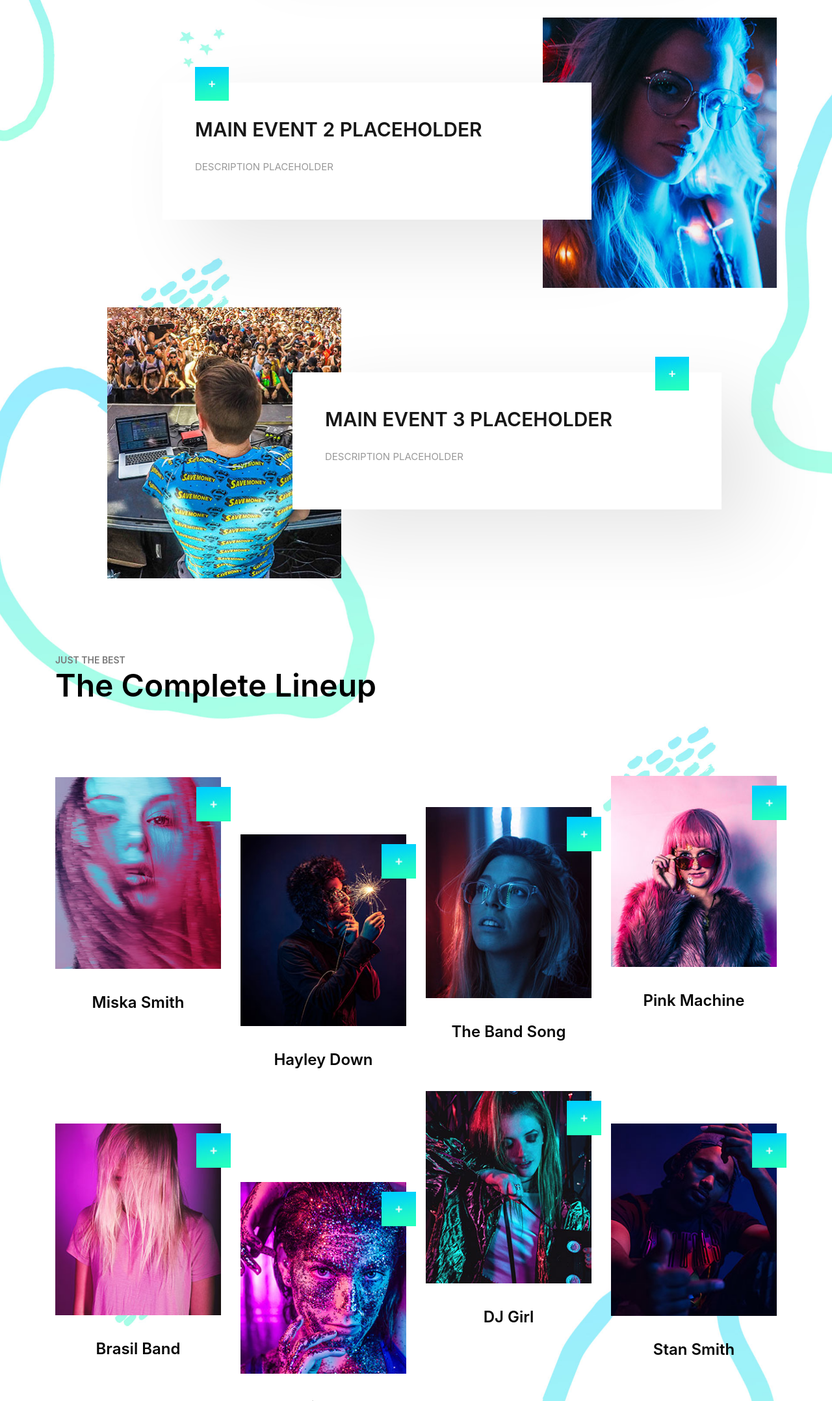
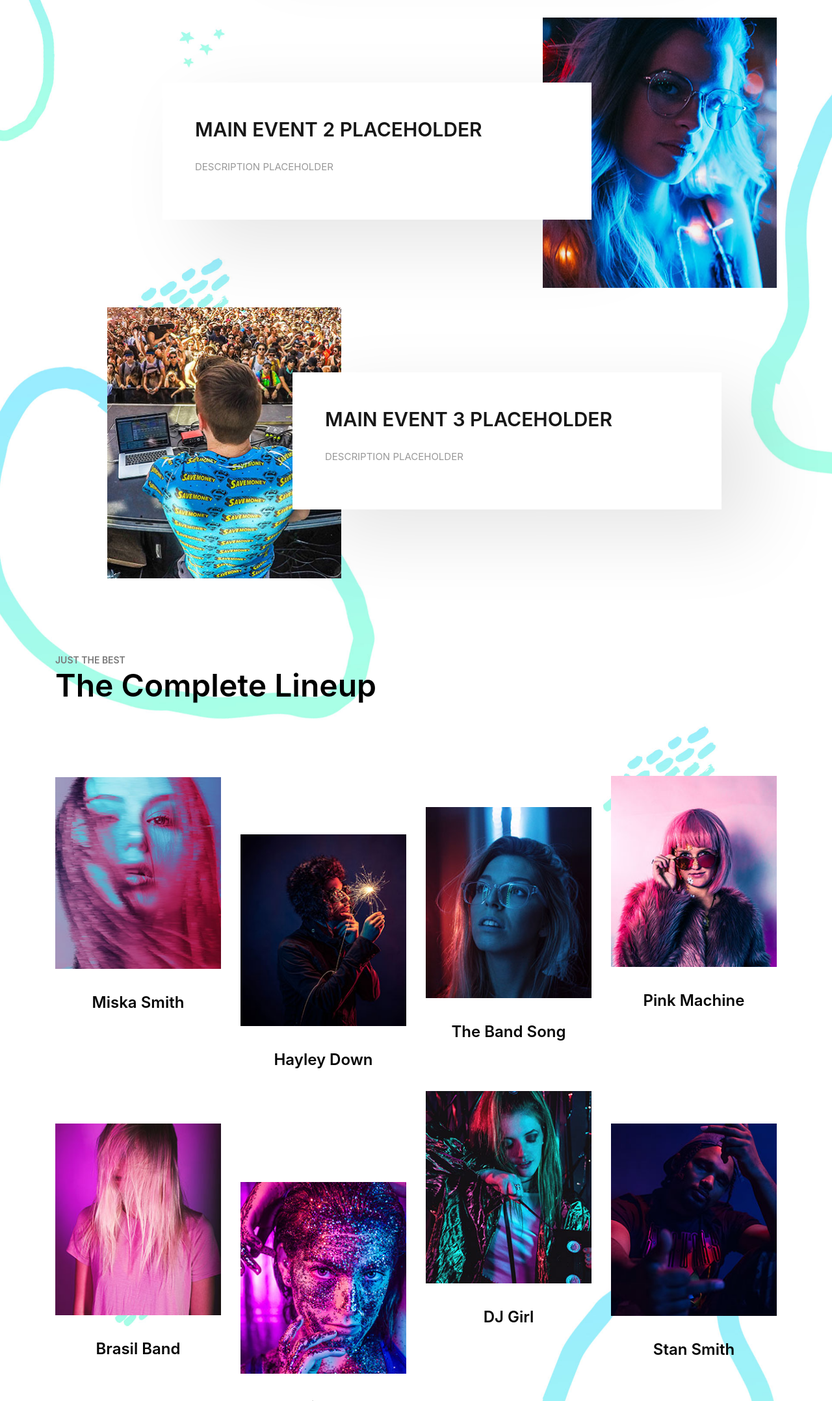
Before and after one commit to Aryan-Bhatt-pro/Infin8-Website, a website with bundled scripts: page sunfest-master/index.html in a window 1280 px wide. Shown: the part 1931-4087 px from the top of the page at 65% size. Built offline with nearby package versions, Linux system fonts and the light colour scheme.

Commit message:
removed boxlinks

```diff
--- a/sunfest-master/index.html
+++ b/sunfest-master/index.html
@@ -153,11 +153,6 @@
                                             <p>DESCRIPTION PLACEHOLDER</p>
                                         </div>
                                         <!-- entry-content -->
-
-                                        <div class="box-link ">
-                                            <a href=" "><img src="images/box.jpg " alt=" "></a>
-                                        </div>
-                                        <!-- box-link -->
                                     </div>
                                     <!-- lineup-artists-description-container -->
                                 </div>
@@ -183,10 +178,6 @@
                                         </div>
                                         <!-- entry-content -->
 
-                                        <div class="box-link ">
-                                            <a href="# "><img src="images/box.jpg " alt=" "></a>
-                                        </div>
-                                        <!-- box-link -->
                                     </div>
                                     <!-- lineup-artists-description-container -->
                                 </div>
@@ -217,10 +208,6 @@
                                         </div>
                                         <!-- entry-content -->
 
-                                        <div class="box-link ">
-                                            <a href="# "> <img src="images/box.jpg " alt=" "></a>
-                                        </div>
-                                        <!-- box-link -->
                                     </div>
                                     <!-- lineup-artists-description-container -->
                                 </div>
@@ -249,7 +236,6 @@
                             <div class="col-6 col-md-4 col-lg-3 artist-single ">
                                 <figure class="featured-image ">
                                     <a href="# "> <img src="images/image-1.jpg " alt=" "> </a>
-                                    <a href="# " class="box-link "> <img src="images/box.jpg " alt=" "> </a>
                                 </figure>
                                 <!-- featured-image -->
 
@@ -260,7 +246,6 @@
                             <div class="col-6 col-md-4 col-lg-3 artist-single ">
                                 <figure class="featured-image ">
                                     <a href="# "> <img src="images/image-2.jpg " alt=" "> </a>
-                                    <a href="# " class="box-link "> <img src="images/box.jpg " alt=" "> </a>
                                 </figure>
                                 <!-- featured-image -->
 
@@ -271,7 +256,6 @@
                             <div class="col-6 col-md-4 col-lg-3 artist-single ">
                                 <figure class="featured-image ">
                                     <a href="# "> <img src="images/image-3.jpg " alt=" "> </a>
-                                    <a href="# " class="box-link "> <img src="images/box.jpg " alt=" "> </a>
                                 </figure>
                                 <!-- featured-image -->
 
@@ -282,7 +266,6 @@
                             <div class="col-6 col-md-4 col-lg-3 artist-single ">
                                 <figure class="featured-image ">
                                     <a href="# "> <img src="images/image-4.jpg " alt=" "> </a>
-                                    <a href="# " class="box-link "> <img src="images/box.jpg " alt=" "> </a>
                                 </figure>
                                 <!-- featured-image -->
 
@@ -293,7 +276,6 @@
                             <div class="col-6 col-md-4 col-lg-3 artist-single ">
                                 <figure class="featured-image ">
                                     <a href="# "> <img src="images/image-5.jpg " alt=" "> </a>
-                                    <a href="# " class="box-link "> <img src="images/box.jpg " alt=" "> </a>
                                 </figure>
                                 <!-- featured-image -->
 
@@ -304,7 +286,6 @@
                             <div class="col-6 col-md-4 col-lg-3 artist-single ">
                                 <figure class="featured-image ">
                                     <a href="# "> <img src="images/image-6.jpg " alt=" "> </a>
-                                    <a href="# " class="box-link "> <img src="images/box.jpg " alt=" "> </a>
                                 </figure>
                                 <!-- featured-image -->
 
@@ -315,7 +296,6 @@
                             <div class="col-6 col-md-4 col-lg-3 artist-single ">
                                 <figure class="featured-image ">
                                     <a href="# "> <img src="images/image-7.jpg " alt=" "> </a>
-                                    <a href="# " class="box-link "> <img src="images/box.jpg " alt=" "> </a>
                                 </figure>
                                 <!-- featured-image -->
 
@@ -326,7 +306,6 @@
                             <div class="col-6 col-md-4 col-lg-3 artist-single ">
                                 <figure class="featured-image ">
                                     <a href="# "> <img src="images/image-8.jpg " alt=" "> </a>
-                                    <a href="# " class="box-link "> <img src="images/box.jpg " alt=" "> </a>
                                 </figure>
                                 <!-- featured-image -->
 
@@ -335,14 +314,6 @@
                             <!-- artist-single -->
                         </div>
                         <!-- the-complete-lineup-artists -->
-
-                        <div class="row justify-content-center ">
-                            <div class="see-complete-lineup ">
-                                <div class="entry-footer ">
-                                    <a href="# " class="btn ">See all lineup</a>
-                                </div>
-                            </div>
-                        </div>
                     </div>
                     <!-- the-complete-lineup -->
                 </div>
```
